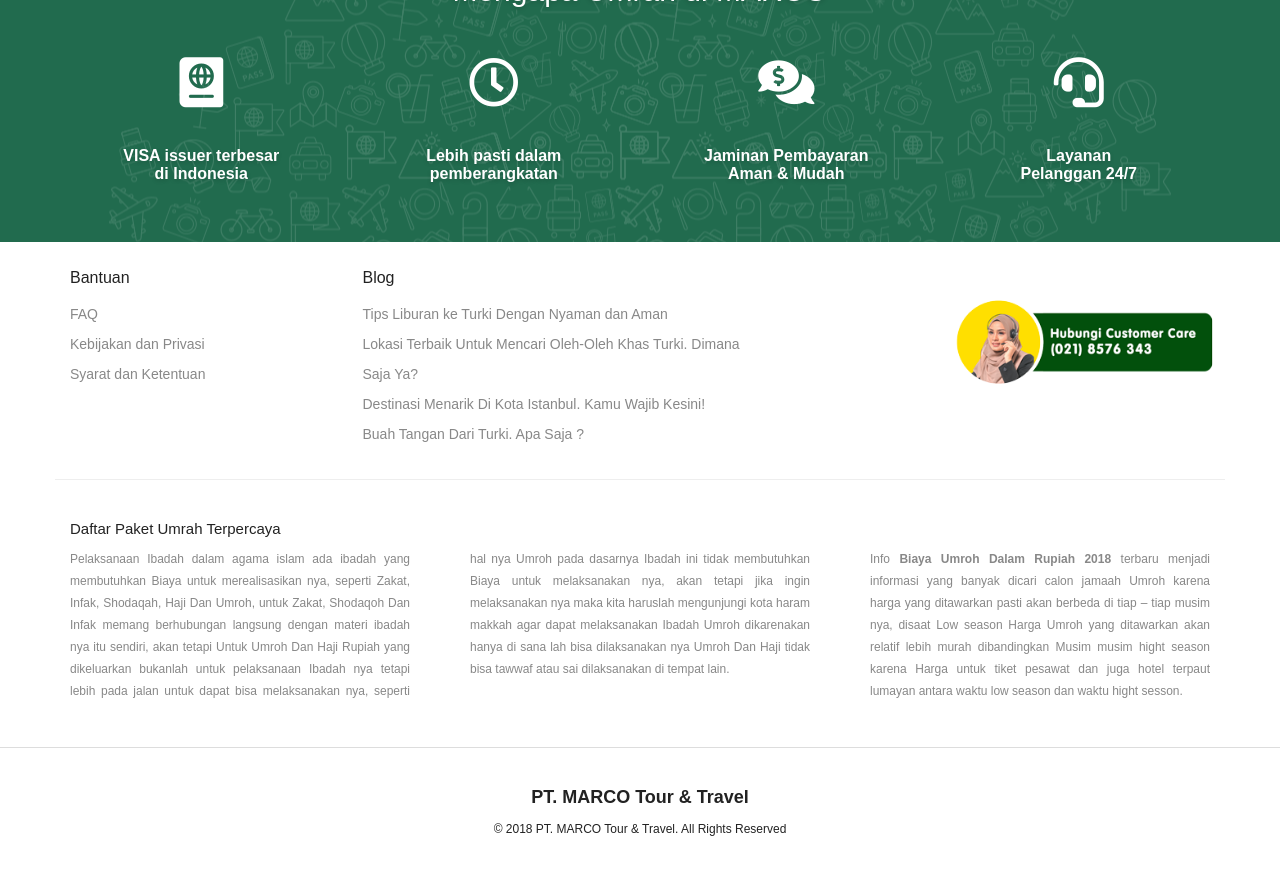
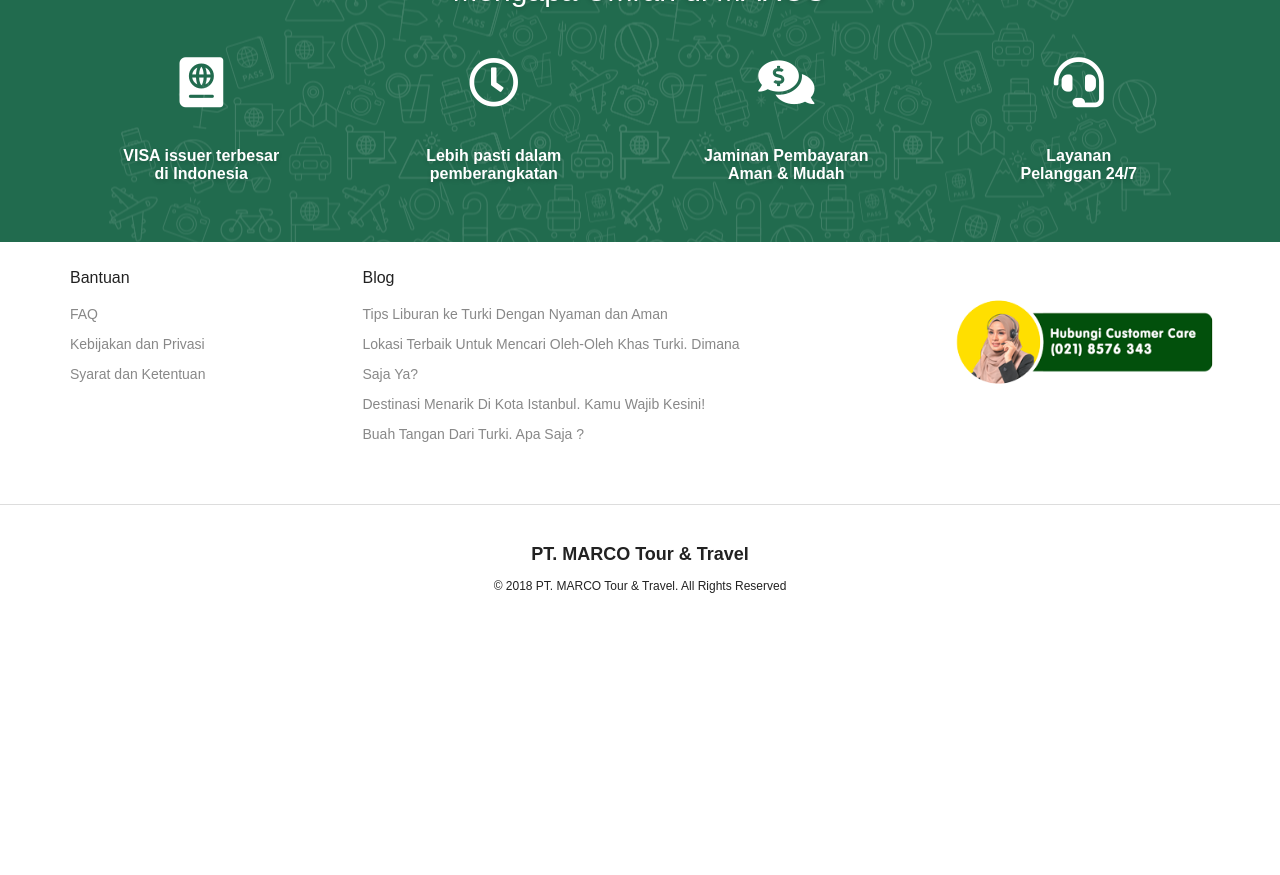
Before and after one commit to kemtol/marco, a Jekyll site: the page built from static/syarat-dan-ketentuan.md, in a window 1280 px wide and 900 px high, scrolled down 2334 px. Shown: the top 875 px of the window. Built offline with Jekyll 4.4.1, drawn with Linux system fonts in a browser that asks for light colours; nearby versions of some CDN libraries; a script that is not in the unit is left out; after the commit the page ends 2991 px from its top, so only the background shows below that.

Commit message:
Update footer.html

```diff
--- a/_includes/footer.html
+++ b/_includes/footer.html
@@ -41,12 +41,14 @@
                         <img src="/images/marco-cs.png" width="100%" alt="" style="margin-left: 6px;">
                     </div>
                 </div>
+                {% if page.thispage == "umrah" %}
                     <hr class="col-xs-12" style="margin-bottom: 2rem;">
                     <h2 class="title col-xs-12" style="font-size:15px">Daftar Paket Umrah Terpercaya</h2>
                     <div class="col-xs-12 seo">
                         <p style="font-size:12px;">Pelaksanaan Ibadah dalam agama islam ada ibadah yang membutuhkan Biaya untuk merealisasikan nya, seperti Zakat, Infak, Shodaqah, Haji Dan Umroh, untuk Zakat, Shodaqoh Dan Infak memang berhubungan langsung dengan materi ibadah nya itu sendiri, akan tetapi Untuk Umroh Dan Haji Rupiah yang dikeluarkan bukanlah untuk pelaksanaan Ibadah nya tetapi lebih pada jalan untuk dapat bisa melaksanakan nya, seperti hal nya Umroh pada dasarnya Ibadah ini tidak membutuhkan Biaya untuk melaksanakan nya, akan tetapi jika ingin melaksanakan nya maka kita haruslah mengunjungi kota haram makkah agar dapat melaksanakan Ibadah Umroh dikarenakan hanya di sana lah bisa dilaksanakan nya Umroh Dan Haji tidak bisa tawwaf atau sai dilaksanakan di tempat lain.</p>
                         <p style="font-size:12px;">Info <strong><a href="/">Biaya Umroh Dalam Rupiah 2018</a></strong> terbaru menjadi informasi yang banyak dicari calon jamaah Umroh karena harga yang ditawarkan pasti akan berbeda di tiap – tiap musim nya, disaat Low season Harga Umroh yang ditawarkan akan relatif lebih murah dibandingkan Musim musim hight season karena Harga untuk tiket pesawat dan juga hotel terpaut lumayan antara waktu low season dan waktu hight sesson.</p>
                     </div>
+                {% endif %}
             </div>
         </div>
     </div>
```
Lines whose indentation alone changed are shown as unchanged.
